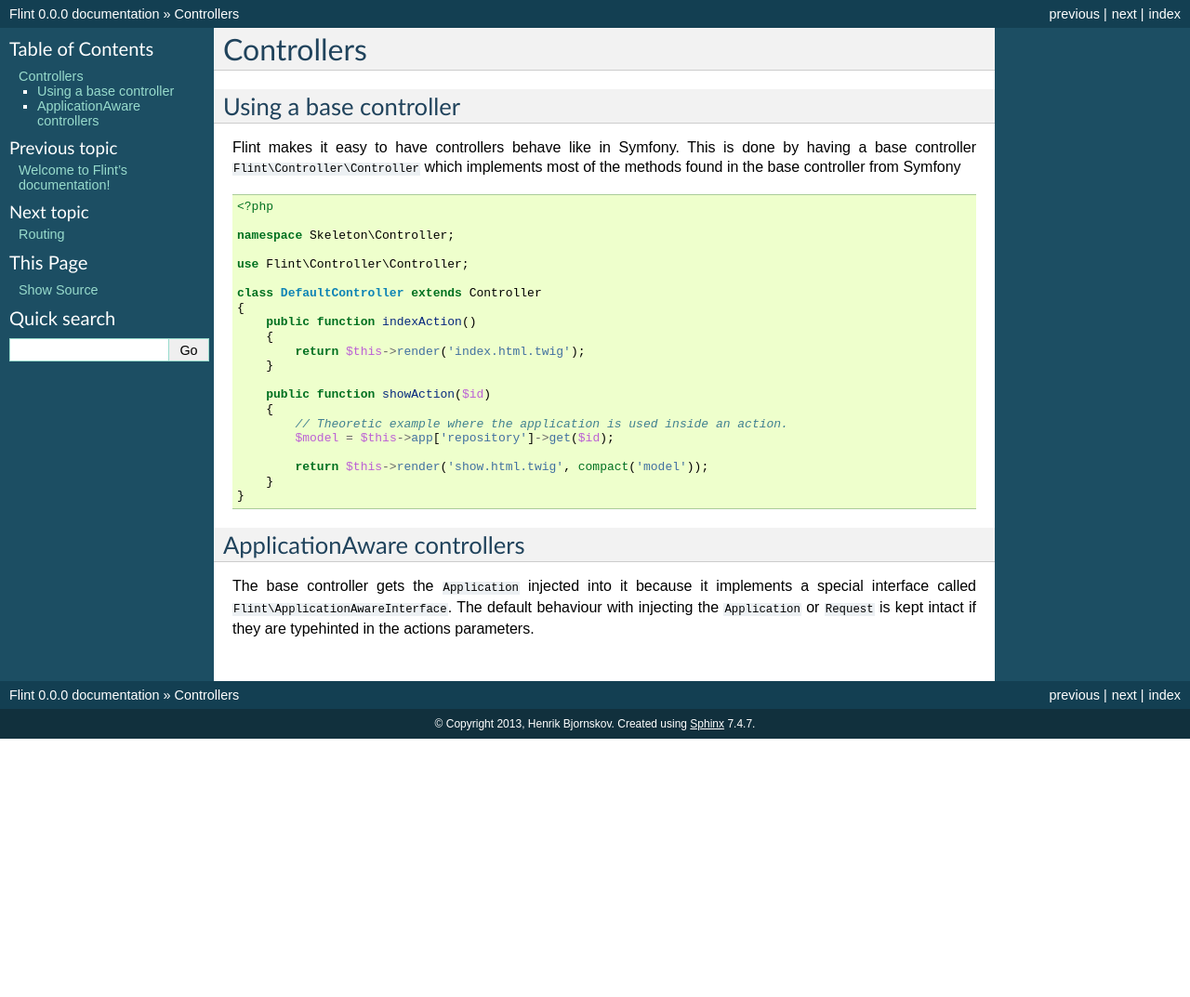
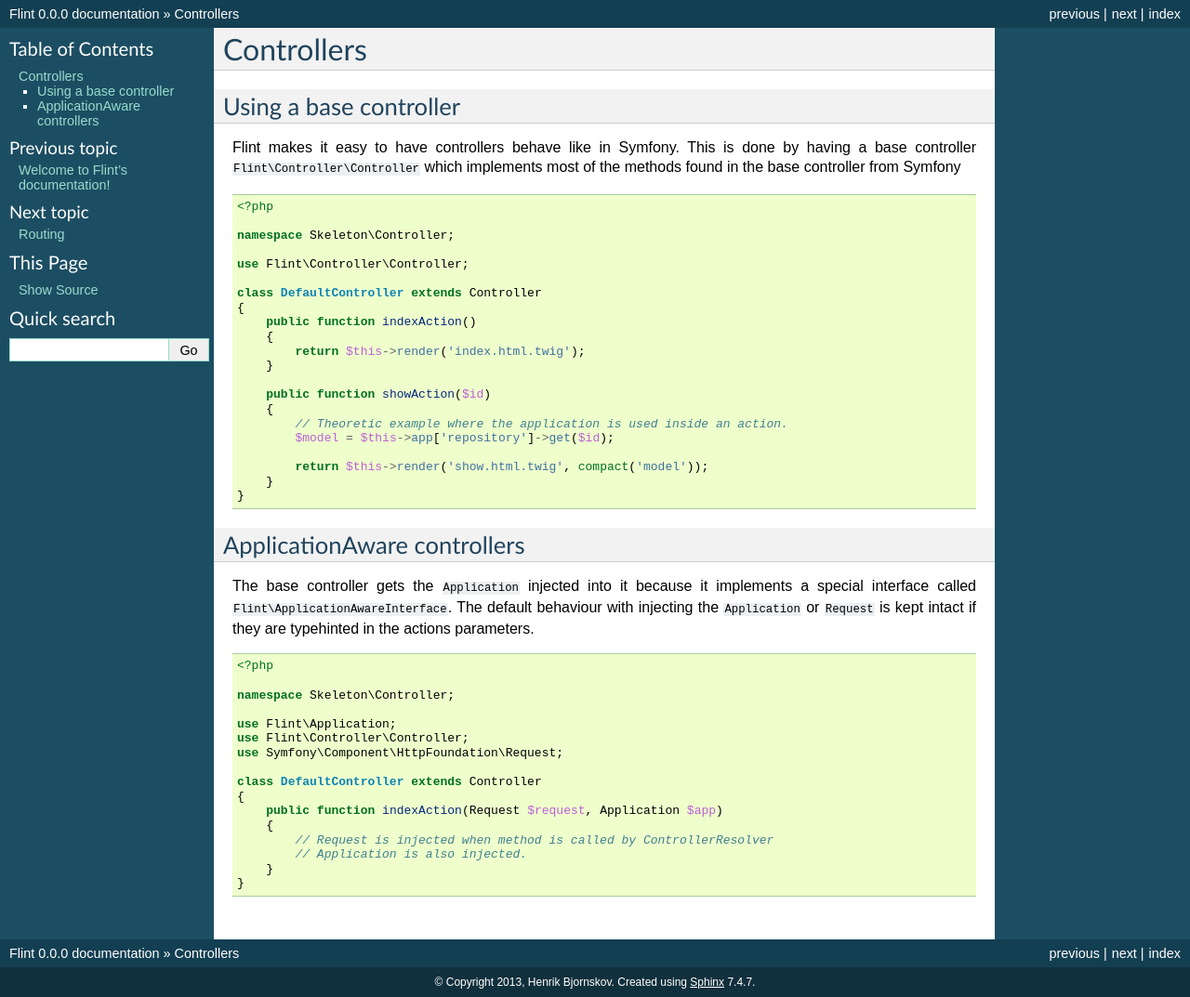
Before and after one commit to flint/flint, a Sphinx documentation site: the page built from docs/controllers.rst, in a window 1280 px wide. Shown: the whole page at 93% size. Built offline with Sphinx 7.4.7, drawn with Linux system fonts in a browser that asks for light colours; before the commit the page ends 900 px from its top, so only the background shows below that.

Commit message:
add code example for normal method injected variables

```diff
--- a/docs/controllers.rst
+++ b/docs/controllers.rst
@@ -39,3 +39,22 @@ The base controller gets the ``Application`` injected into it because it impleme
 special interface called ``Flint\ApplicationAwareInterface``. The default behaviour
 with injecting the ``Application`` or ``Request`` is kept intact if they are typehinted
 in the actions parameters.
+
+.. code-block:: php
+
+    <?php
+
+    namespace Skeleton\Controller;
+
+    use Flint\Application;
+    use Flint\Controller\Controller;
+    use Symfony\Component\HttpFoundation\Request;
+
+    class DefaultController extends Controller
+    {
+        public function indexAction(Request $request, Application $app)
+        {
+            // Request is injected when method is called by ControllerResolver
+            // Application is also injected.
+        }
+    }
```
